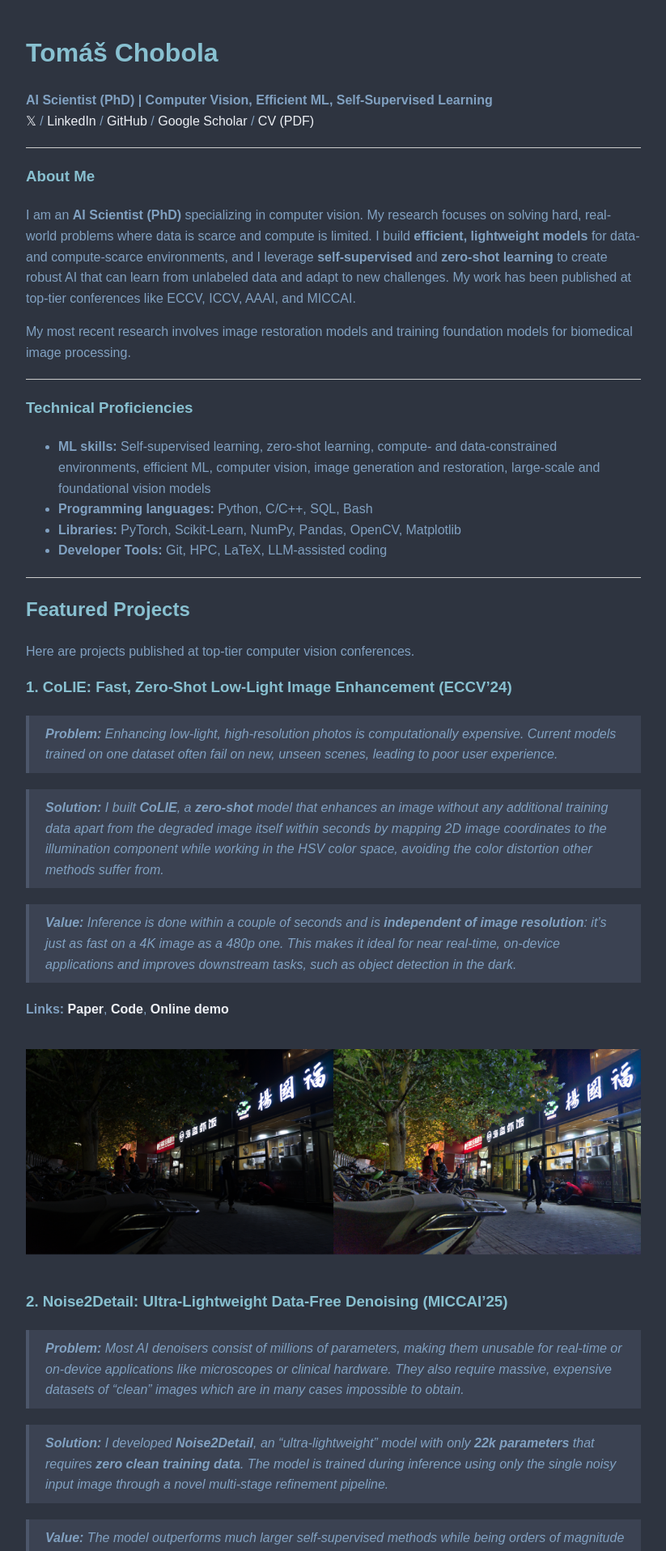
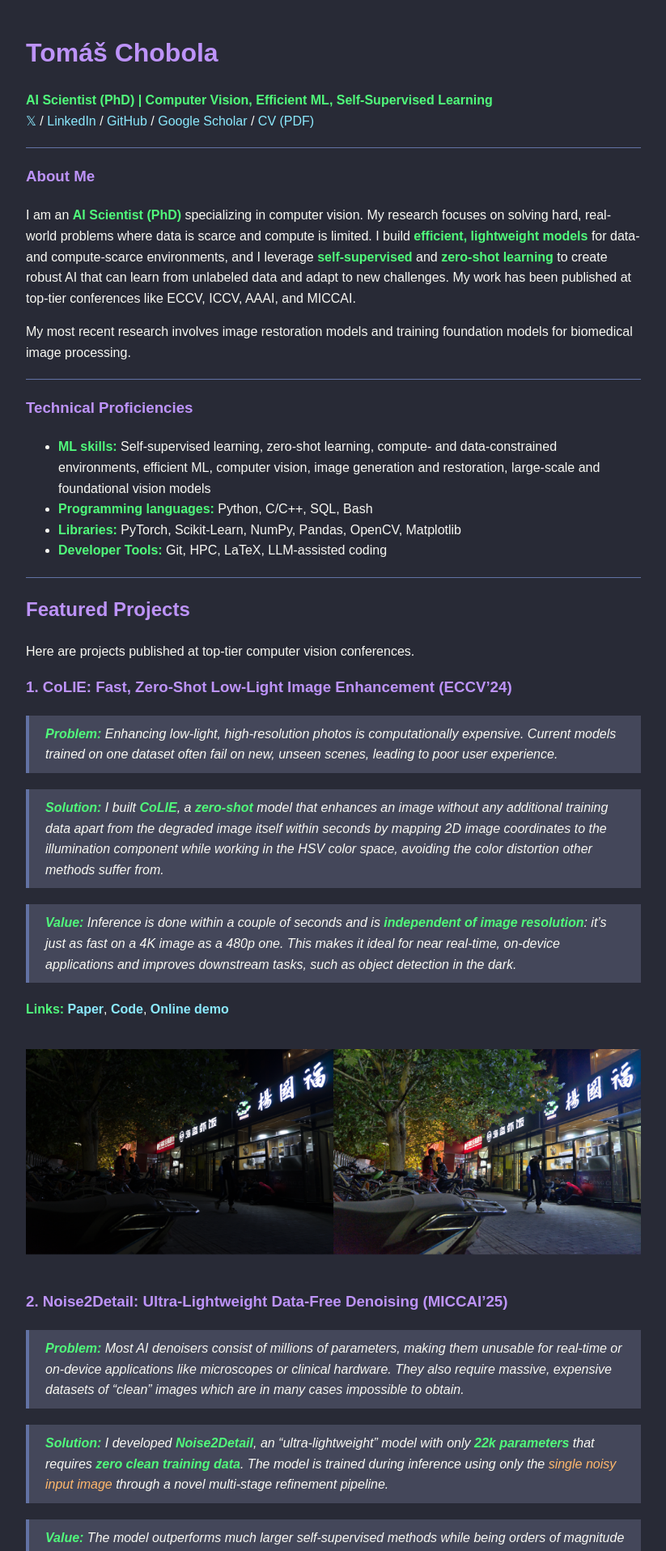
Before and after one commit to ctom2/chobola-ai, a Jekyll site: the page built from index.md, in a window 1280 px wide. Shown: the top 1916 px of the page at 81% size, without its empty margins (228-1051 px from the left). Built offline with Jekyll 4.4.1, drawn with Linux system fonts in a browser that asks for light colours; our own code applies the rules of GitHub Pages for plain Markdown files.

Commit message:
Update default.html

```diff
--- a/_layouts/default.html
+++ b/_layouts/default.html
@@ -5,7 +5,7 @@
     <meta name="viewport" content="width=device-width, initial-scale=1.0">
     <title>{{ page.title | default: site.title }}</title>
     <style>
-        /* Your custom CSS starts here. Customize these as needed! */
+        /* Your custom CSS starts here. Customized for a dark terminal theme inspired by Dracula. */
 
         /* Basic reset for consistency */
         * {
@@ -14,21 +14,21 @@
             box-sizing: border-box;
         }
 
-        /* Body styles: Set font, colors, margins */
+        /* Body styles: Dark background, light text for terminal feel */
         body {
-            font-family: 'Arial', sans-serif;  /* Change to your preferred font, e.g., 'Helvetica', 'Times New Roman', or a web-safe font */
+            font-family: 'Arial', sans-serif;  /* Change to a monospace font like 'Courier New' for more terminal authenticity */
             font-size: 16px;  /* Base font size */
             line-height: 1.6;  /* Spacing between lines */
-            color: #81a1c1;  /* Text color (dark gray) */
-            background-color: #2e3440;  /* Background color (white) */
+            color: #f8f8f2;  /* Light foreground text */
+            background-color: #282a36;  /* Dark purple-black background */
             margin: 40px auto;  /* Top/bottom margins 40px, left/right auto for centering */
             padding: 0 20px;  /* Left/right padding */
             max-width: 800px;  /* Max width to prevent super-wide pages on large screens */
         }
 
-        /* Headings: Customize sizes and colors */
+        /* Headings: Purple accents for visibility */
         h1, h2, h3, h4, h5, h6 {
-            color: #88c0d0;  /* Heading color (black) */
+            color: #bd93f9;  /* Purple heading color */
             margin-bottom: 20px;  /* Space below headings */
         }
         h1 {
@@ -47,73 +47,81 @@
             padding-left: 40px;  /* Indent lists */
         }
 
-        /* Links: Customize color and hover */
+        /* Links: Cyan for that terminal pop */
         a {
-            color: #eceff4;  /* Link color (blue) */
+            color: #8be9fd;  /* Cyan link color */
             text-decoration: none;
         }
         a:hover {
             text-decoration: underline;
+            color: #50fa7b;  /* Green on hover */
         }
 
-        /* Code blocks: Simple styling */
+        /* Code blocks: Darker background with light text */
         pre, code {
-            background-color: #f4f4f4;  /* Light gray background */
+            background-color: #44475a;  /* Darker gray background */
+            color: #f8f8f2;  /* Light text */
             padding: 10px;
             border-radius: 4px;
             font-family: 'Courier New', monospace;
         }
 
-        /* Add more custom rules here as needed, e.g., for images or tables */
+        /* Images: Ensure they fit nicely */
         img {
             max-width: 100%;
             height: auto;
             margin: 20px 0;
         }
 
-        /* New: Blockquotes for Markdown quotes */
+        /* Blockquotes: Subtle darker shade with gray border */
         blockquote {
             margin: 20px 0;
             padding: 10px 20px;
-            border-left: 4px solid #4c566a;  /* Gray left border */
-            color: #81a1c1;  /* Slightly lighter text */
-            font-style: italic;  /* Italic for quote feel */
-            background-color: #3b4252;  /* Very light background */
+            border-left: 4px solid #6272a4;  /* Comment gray border */
+            color: #f8f8f2;  /* Light text */
+            font-style: italic;
+            background-color: #44475a;  /* Darker background */
         }
         blockquote p {
             margin-bottom: 0;  /* No extra space in nested paragraphs */
         }
 
-        /* New: Tables for Markdown tables */
+        /* Tables: Borders and alternating shades */
         table {
             width: 100%;  /* Full width */
             border-collapse: collapse;  /* Clean borders */
             margin-bottom: 20px;
         }
         th, td {
-            border: 1px solid #dddddd;  /* Light borders */
+            border: 1px solid #6272a4;  /* Gray borders */
             padding: 8px;  /* Cell padding */
             text-align: left;  /* Left align by default */
+            color: #f8f8f2;  /* Light text */
         }
         th {
-            background-color: #f4f4f4;  /* Header background */
+            background-color: #44475a;  /* Header background */
             font-weight: bold;
         }
+        tr:nth-child(even) {
+            background-color: #44475a;  /* Alternate row shading for readability */
+        }
 
-        /* New: Horizontal rules for --- in Markdown */
+        /* Horizontal rules: Subtle gray line */
         hr {
             border: 0;
             height: 1px;
-            background-color: #cccccc;  /* Gray line */
+            background-color: #6272a4;  /* Gray line */
             margin: 20px 0;
         }
 
-        /* New: Strengthen bold and italic for emphasis */
+        /* Strengthen bold and italic for emphasis */
         strong {
             font-weight: bold;
+            color: #50fa7b;  /* Green for bold */
         }
         em {
             font-style: italic;
+            color: #ffb86c;  /* Orange for italics */
         }
     </style>
 </head>
```
